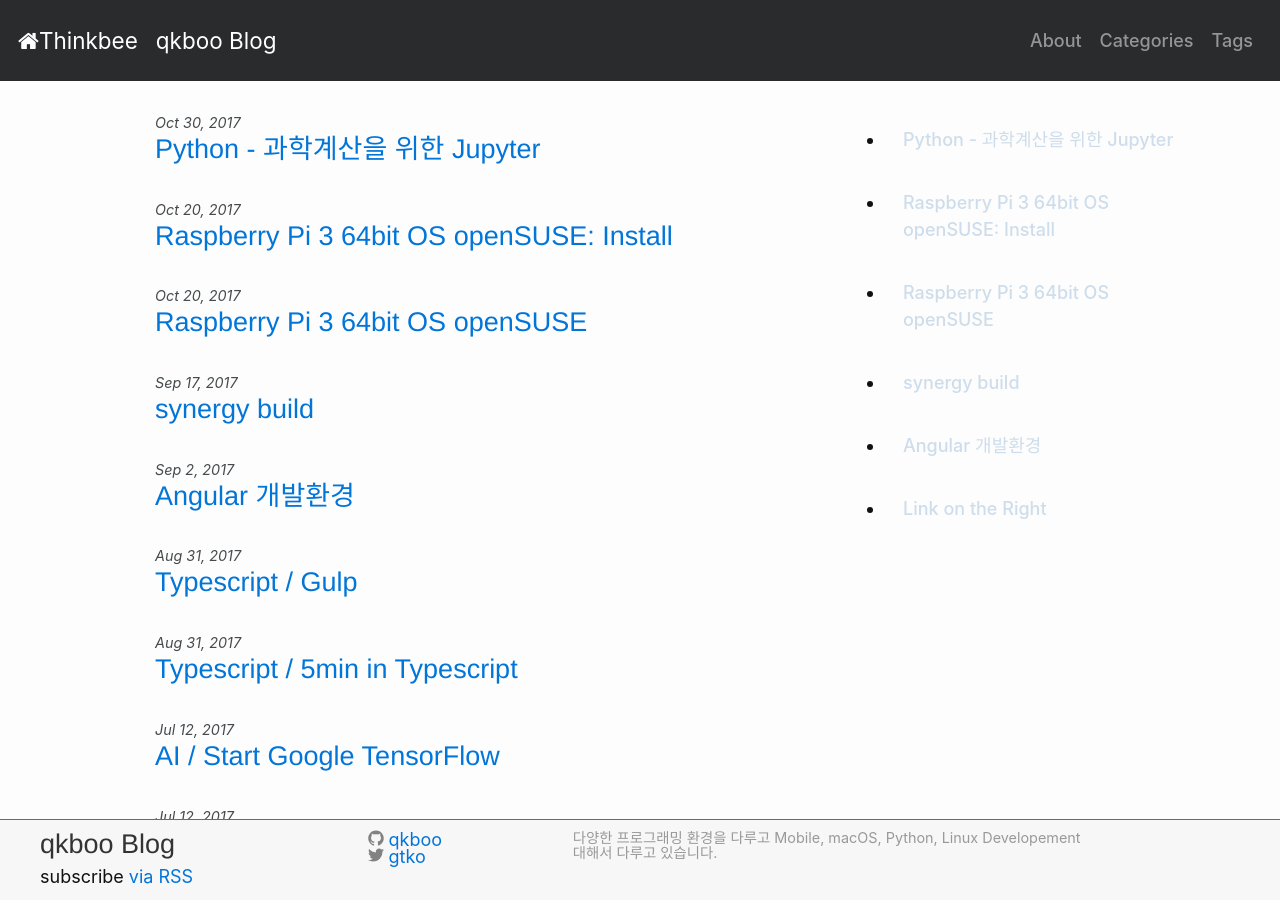
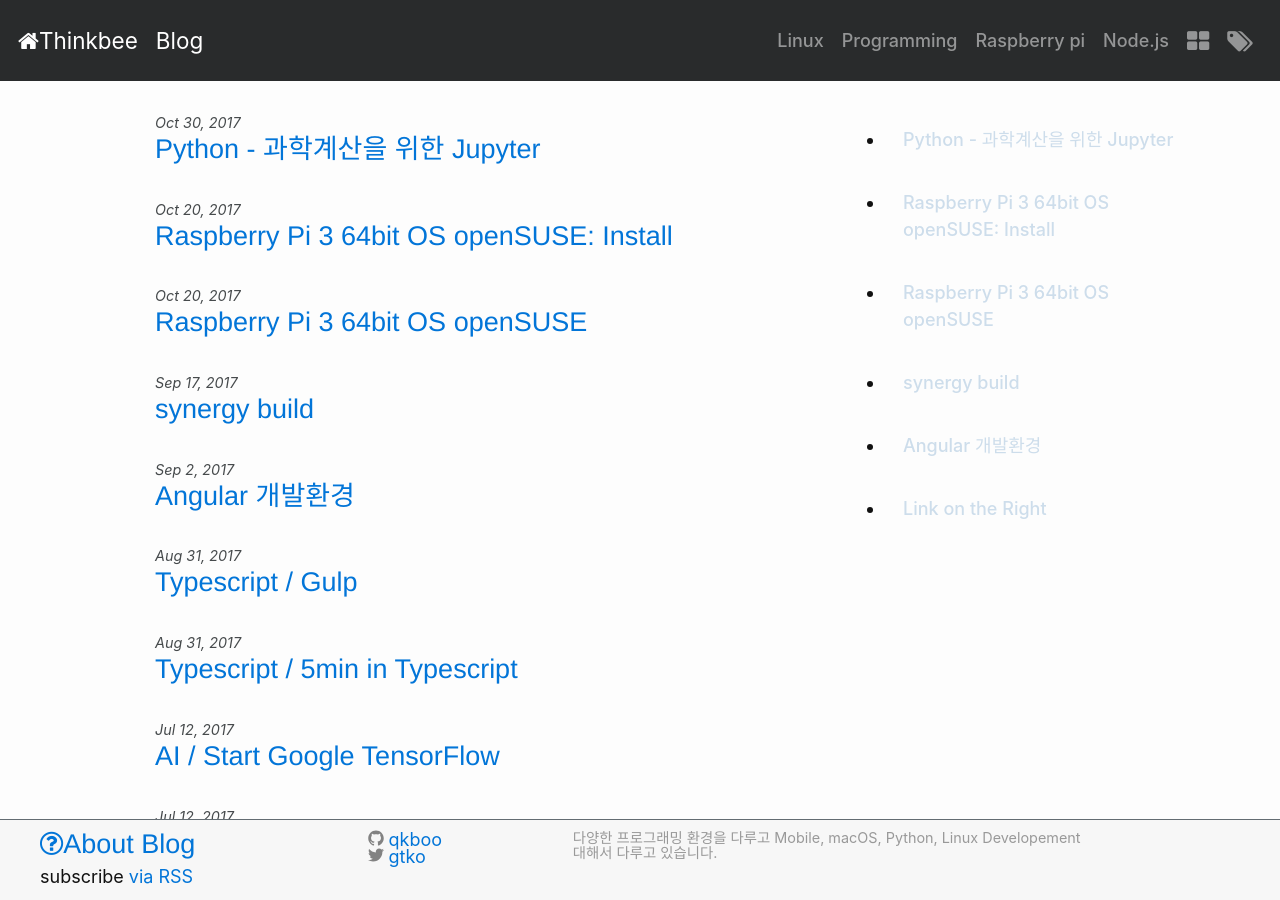
Before and after one commit to webhacking/qkboo.github.io, a Jekyll site: the page built from index.html, in a window 1280 px wide and 900 px high. Built offline with Jekyll 4.4.1, drawn with Linux system fonts in a browser that asks for light colours; nearby versions of some CDN libraries; the list of posts is cut into pages by our own code.

Commit message:
jekyll: modify links at header, footer

```diff
--- a/_config.yml
+++ b/_config.yml
@@ -13,8 +13,8 @@
 # you will see them accessed via {{ site.title }}, {{ site.email }}, and so on.
 # You can create any custom variable you would like, and they will be accessible
 # in the templates via {{ site.myvariable }}.
-title: qkboo Blog
-email: gangtai.goh@gmail.com
+title: Blog
+email: qkboo@thinkbee.kr
 description: > # this means to ignore newlines until "baseurl:"
   다양한 프로그래밍 환경을 다루고 Mobile, macOS, Python, Linux Developement 대해서 다루고 있습니다.
 baseurl: "" # the subpath of your site, e.g. /blog
@@ -40,7 +40,8 @@
 
 
 #theme: minima
-gems:
+#gems:
+plugins_dir:
   - jekyll-feed
   - jekyll-paginate
   - jekyll-gist
--- a/_includes/footer.html
+++ b/_includes/footer.html
@@ -6,15 +6,10 @@
       <div class="col-md-3 footer-col">
         <ul class="contact-list">
           <li>
-            {% if site.author %}
-              <h4>{{ site.author | escape }}</h4>
-            {% else %}
-              <h4>{{ site.title | escape }}</h4>
-            {% endif %}
+            <h4><a href="/about"><i class="fa fa-question-circle-o" aria-hidden="true"></i>About {{ site.title | escape }}</a></h4>
+            <span class="rss-subscribe">subscribe <a href="{{ "/feed.xml" | relative_url }}">via RSS</a></span>
 
-              <span class="rss-subscribe">subscribe <a href="{{ "/feed.xml" | relative_url }}">via RSS</a></span>
-
-            </li>
+          </li>
             {% if site.email %}
             {% comment %}<li><a href="mailto:{{ site.email }}">{{ // site.email }}</a></li>{% endcomment %}
             {% endif %}
--- a/_includes/header.html
+++ b/_includes/header.html
@@ -14,13 +14,35 @@
     {% if page_paths %}
     <div class="collapse navbar-collapse justify-content-end" id="nav-content">
         <ul class="navbar-nav">
-            {% for my_page in site.pages %}
-            {% if my_page.title %}
+
             <li class="nav-item">
-              <a class="nav-link" href="{{ my_page.url | prepend: full_base_url }}">{{ my_page.title | escape }}</a>
+              <a class="nav-link" href="/categories.html#programming">Linux</a>
             </li>
-            {% endif %}
-            {% endfor %}
+            <li class="nav-item">
+              <a class="nav-link" href="/categories.html#programming">Programming</a>
+            </li>
+            <li class="nav-item">
+              <a class="nav-link" href="/categories.html#raspberry-pi">Raspberry pi</a>
+            </li>
+            <li class="nav-item">
+              <a class="nav-link" href="/categories.html#nodejs">Node.js</a>
+            </li>
+
+            <li class="nav-item">
+                <a class="nav-link" href="/categories.html"><i class="fa fa-th-large fa-lg" aria-hidden="true"></i></a>
+            </li>
+            <li class="nav-item">
+                <a class="nav-link" href="/tags.html"><i class="fa fa-tags fa-lg" aria-hidden="true"></i></a>
+            </li>
+            {% comment %}
+                {% for my_page in site.pages %}
+                {% if my_page.title %}
+                <li class="nav-item">
+                  <a class="nav-link" href="{{ my_page.url | prepend: full_base_url }}">{{ my_page.title | escape }}</a>
+                </li>
+                {% endif %}
+                {% endfor %}
+            {% endcomment %}
         </ul>
     </div>
 
```
Also changed, not shown: about.md (+8 -0 lines).
